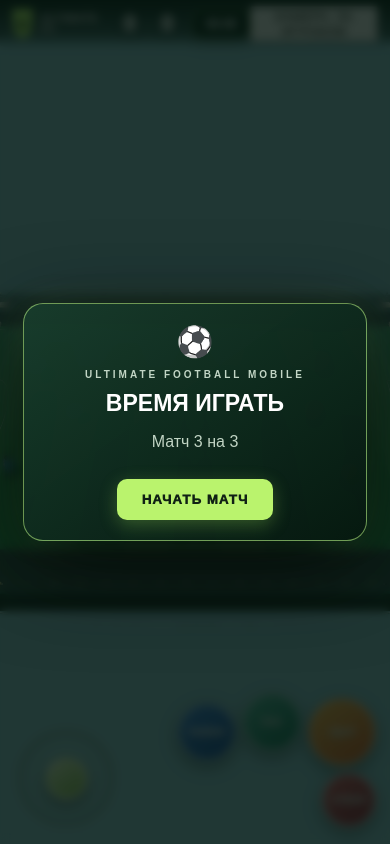
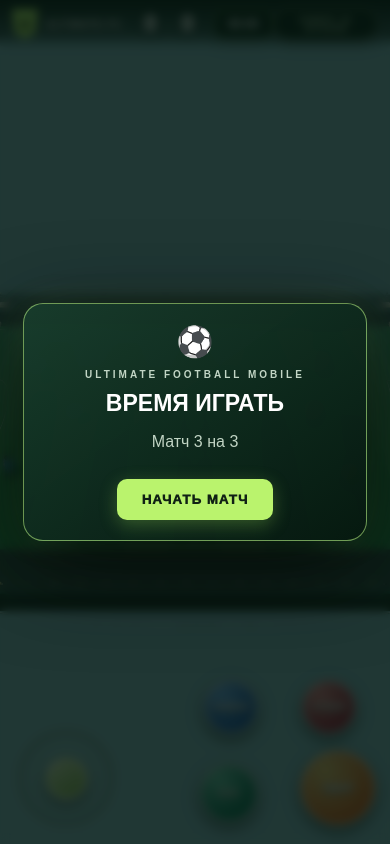
Before and after one commit to 5bm55nrzdc-cell/ultimate-football-mobile, a plain HTML site: page index.html in a window 390 px wide. Drawn offline with nearby package versions, Linux system fonts and the light colour scheme.

Commit message:
Redesign mobile controls in eFootball style

```diff
--- a/style.css
+++ b/style.css
@@ -35,3 +35,15 @@
 .tackle{background:linear-gradient(145deg,#d85a63,#8d1e36);width:clamp(58px,10vh,78px);height:clamp(58px,10vh,78px);margin-bottom:5px;border-color:#ffd4d8}
 @media(max-height:500px){.tackle{width:48px;height:48px;margin-bottom:2px}}
 @media(orientation:portrait){.action-buttons{max-width:58vw}.tackle{width:54px;height:54px;margin-bottom:3px}}
+
+/* eFootball-inspired mobile control layout */
+.hud{pointer-events:none}.camera-toggle{pointer-events:auto;border:1px solid #d9f6bd99;border-radius:18px;background:#071b13dd;color:#eaffd7;padding:7px 10px;font-size:clamp(8px,1.4vw,11px);font-weight:900;letter-spacing:.35px;box-shadow:0 3px 12px #0008;max-width:132px}
+.mobile-controls{align-items:flex-end}.action-buttons{position:relative;display:block;width:clamp(180px,30vw,250px);height:clamp(145px,26vh,190px);max-width:none;flex:none}
+.action{position:absolute;display:grid;place-items:center;border:2px solid #ffffffb8;border-radius:50%;font-weight:1000;box-shadow:0 5px 14px #0009,inset 0 2px 5px #ffffff30;text-shadow:0 1px 3px #000c;backdrop-filter:blur(7px)}
+.pass{left:4px;bottom:8px;margin:0;width:clamp(60px,9vh,76px);height:clamp(60px,9vh,76px);background:radial-gradient(circle at 32% 25%,#75d9bd,#08785d 72%)}
+.shoot{right:0;bottom:4px;margin:0;width:clamp(82px,13vh,108px);height:clamp(82px,13vh,108px);background:radial-gradient(circle at 32% 25%,#ffd27b,#e36a24 72%);font-size:clamp(11px,1.8vw,15px)}
+.tackle{right:20px;top:0;margin:0;width:clamp(58px,9vh,74px);height:clamp(58px,9vh,74px);background:radial-gradient(circle at 32% 25%,#f28a91,#a51f3d 72%)}
+.sprint{left:8px;top:0;margin:0;width:clamp(58px,9vh,74px);height:clamp(58px,9vh,74px);background:radial-gradient(circle at 32% 25%,#79baff,#205bb5 72%)}
+.action:active{filter:brightness(1.25);transform:scale(.93)}
+@media(orientation:portrait){.camera-toggle{font-size:8px;padding:6px 7px;max-width:105px}.action-buttons{width:180px;height:150px}.pass{width:58px;height:58px}.shoot{width:76px;height:76px}.tackle,.sprint{width:54px;height:54px}}
+@media(orientation:landscape) and (max-height:500px){.action-buttons{width:190px;height:130px}.pass{width:52px;height:52px}.shoot{width:68px;height:68px}.tackle,.sprint{width:48px;height:48px}}
```
